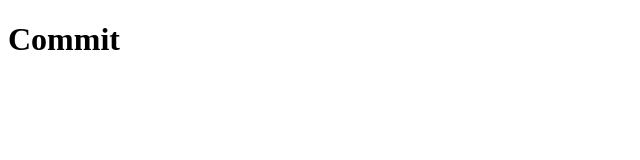
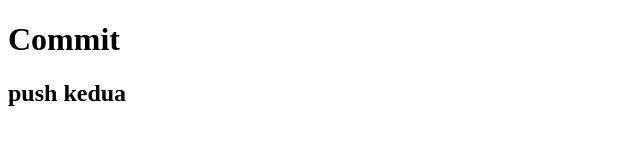
Before and after one commit to fauzi-xyz01/Example, a plain HTML site: page index.html in a window 1280 px wide. Shown: the whole page, without its empty margins (0-640 px from the left). Drawn offline with Linux system fonts and the light colour scheme.

Commit message:
push kedua

```diff
--- a/index.html
+++ b/index.html
@@ -8,5 +8,6 @@
 </head>
 <body>
     <h1>Commit</h1>
+    <h2>push kedua</h2>
 </body>
 </html>
```
